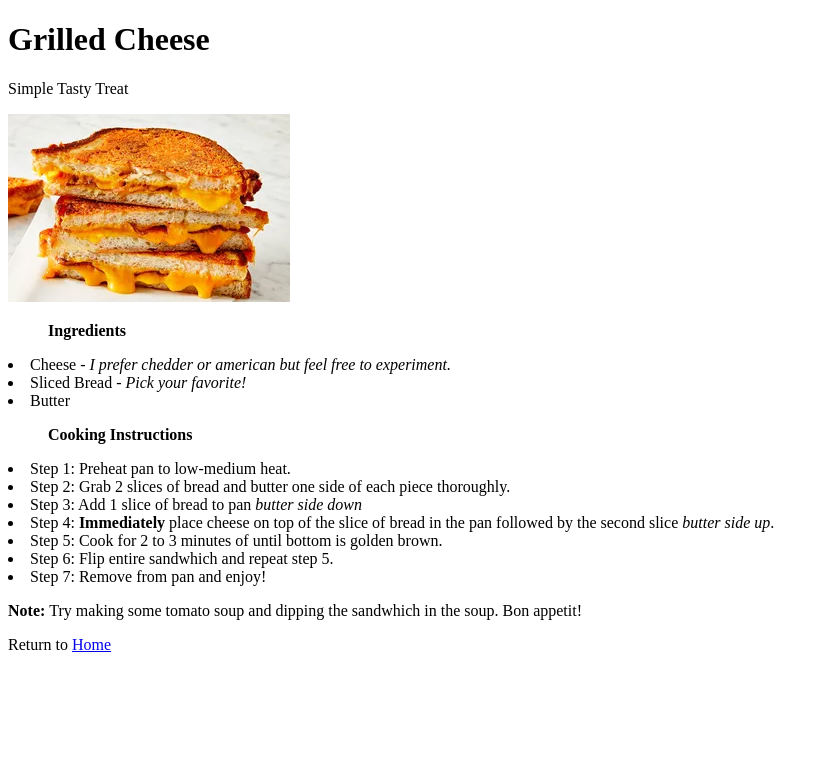
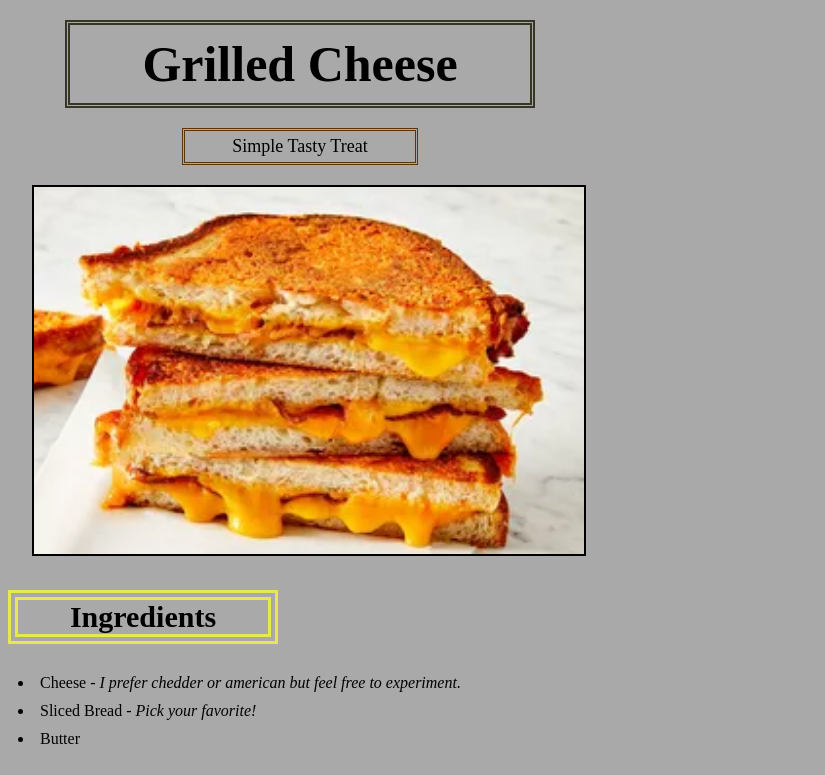
Before and after one commit to big-tink/odin-recipes, a plain HTML site: page recipes/grilledcheese.html in a window 1280 px wide. Shown: the top 775 px of the page, without its empty margins (0-825 px from the left). Drawn offline with Linux system fonts and the light colour scheme.

Commit message:
Style GC page

```diff
--- a/recipes/grilledcheese.html
+++ b/recipes/grilledcheese.html
@@ -4,33 +4,34 @@
     <meta charset="UTF-8">
     <meta name="viewport" content="width=device-width, initial-scale=1.0">
     <title>Document</title>
+    <link rel="stylesheet" href="../style.css">
 </head>
 
 <body>
 
-    <h1>Grilled Cheese</h1>
+    <h1 class="headergc">Grilled Cheese</h1>
 
-    <p>Simple Tasty Treat</p>
+    <p class="descriptionft">Simple Tasty Treat</p>
 
-    <img src="../images/125434-GrilledCheeseoftheGods-mfs-3x2-067-267097af4d0b446ab646bba044445147.webp" alt="A stack of beautiful grilled cheese" width="auto" height="auto">
+    <img src="../images/125434-GrilledCheeseoftheGods-mfs-3x2-067-267097af4d0b446ab646bba044445147.webp" class="imagegc" alt="A stack of beautiful grilled cheese" width="auto" height="auto">
 
-    <ul><strong>Ingredients</strong></ul>
-        <li>Cheese - <em>I prefer chedder or american but feel free to experiment.</em></li>
-        <li>Sliced Bread - <em> Pick your favorite!</em></li>
-        <li>Butter</li>
+    <ul class="list ing"><strong>Ingredients</strong></ul>
+        <li class="food">Cheese - <em>I prefer chedder or american but feel free to experiment.</em></li>
+        <li class="food">Sliced Bread - <em> Pick your favorite!</em></li>
+        <li class="food">Butter</li>
 
-    <ol><strong>Cooking Instructions</strong></ol>
-        <li>Step 1: Preheat pan to low-medium heat.</li>
-        <li>Step 2: Grab 2 slices of bread and butter one side of each piece thoroughly.</li>
-        <li>Step 3: Add 1 slice of bread to pan <em>butter side down</em></li>
-        <li>Step 4: <strong>Immediately</strong> place cheese on top of the slice of bread in the pan followed by the second slice <em>butter side up</em>.</li>
-        <li>Step 5: Cook for 2 to 3 minutes of until bottom is golden brown.</li>
-        <li>Step 6: Flip entire sandwhich and repeat step 5.</li>
-        <li>Step 7: Remove from pan and enjoy!</li>
+    <ol class="list steps"><strong>Cooking Instructions</strong></ol>
+        <li class="food">Step 1: Preheat pan to low-medium heat.</li>
+        <li class="food">Step 2: Grab 2 slices of bread and butter one side of each piece thoroughly.</li>
+        <li class="food">Step 3: Add 1 slice of bread to pan <em>butter side down</em></li>
+        <li class="food">Step 4: <strong>Immediately</strong> place cheese on top of the slice of bread in the pan followed by the second slice <em>butter side up</em>.</li>
+        <li class="food">Step 5: Cook for 2 to 3 minutes of until bottom is golden brown.</li>
+        <li class="food">Step 6: Flip entire sandwhich and repeat step 5.</li>
+        <li class="food">Step 7: Remove from pan and enjoy!</li>
 
-    <p><strong>Note: </strong>Try making some tomato soup and dipping the sandwhich in the soup. Bon appetit!</p>
+    <p><strong class="note">Note: </strong>Try making some tomato soup and dipping the sandwhich in the soup. Bon appetit!</p>
 
-    <footer>Return to <a href="../index.html">Home</a></footer>
+    <footer class="footer">Return to <a href="../index.html">Home</a></footer>
 
 </body>
 
--- a/style.css
+++ b/style.css
@@ -99,3 +99,26 @@ body {
     padding-top: 20px;
     border-top: 1px black solid;
 }
+
+/* grilled cheese specific */
+
+.headergc {
+    font-size: 50px;
+    border: 5px rgb(54, 56, 36) double;
+    padding: 10px 30px;
+    width: 400px;
+    margin: 20px auto;
+    text-align: center;
+}
+
+.imagegc {
+    border: 2px black double;
+    width: 550px;
+    height: auto;
+    margin: 0 24px;
+}
+
+.note {
+    font-size: 18px;
+    color: brown;
+}
```
